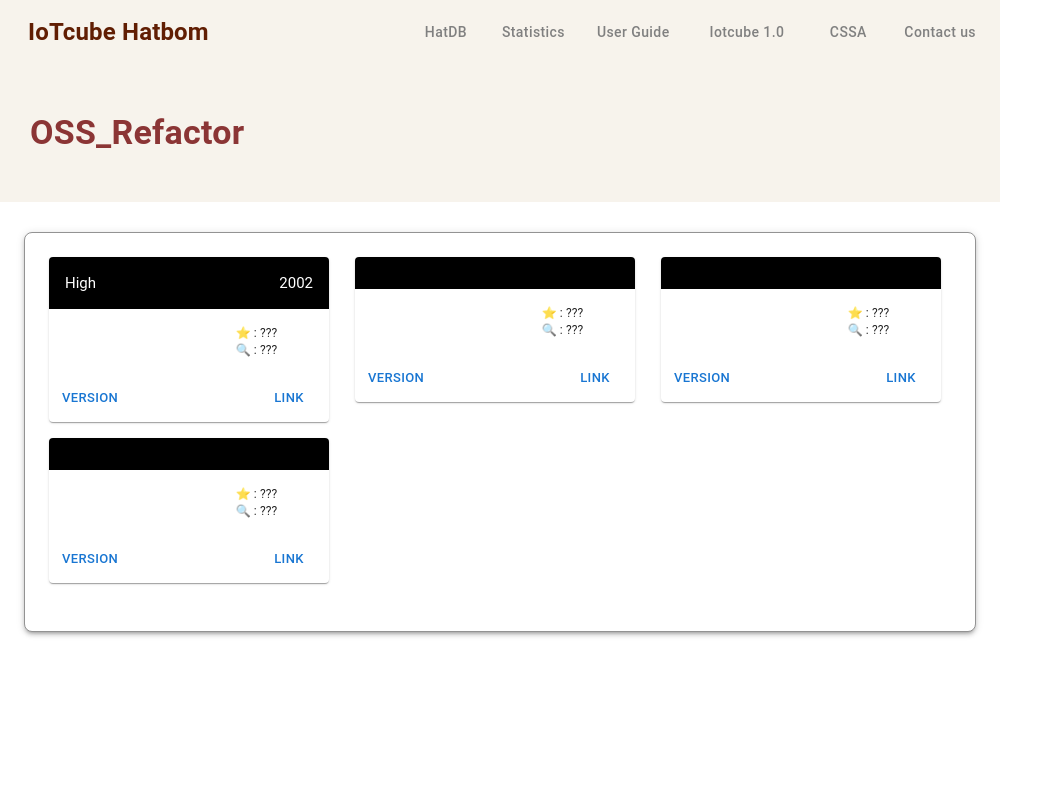
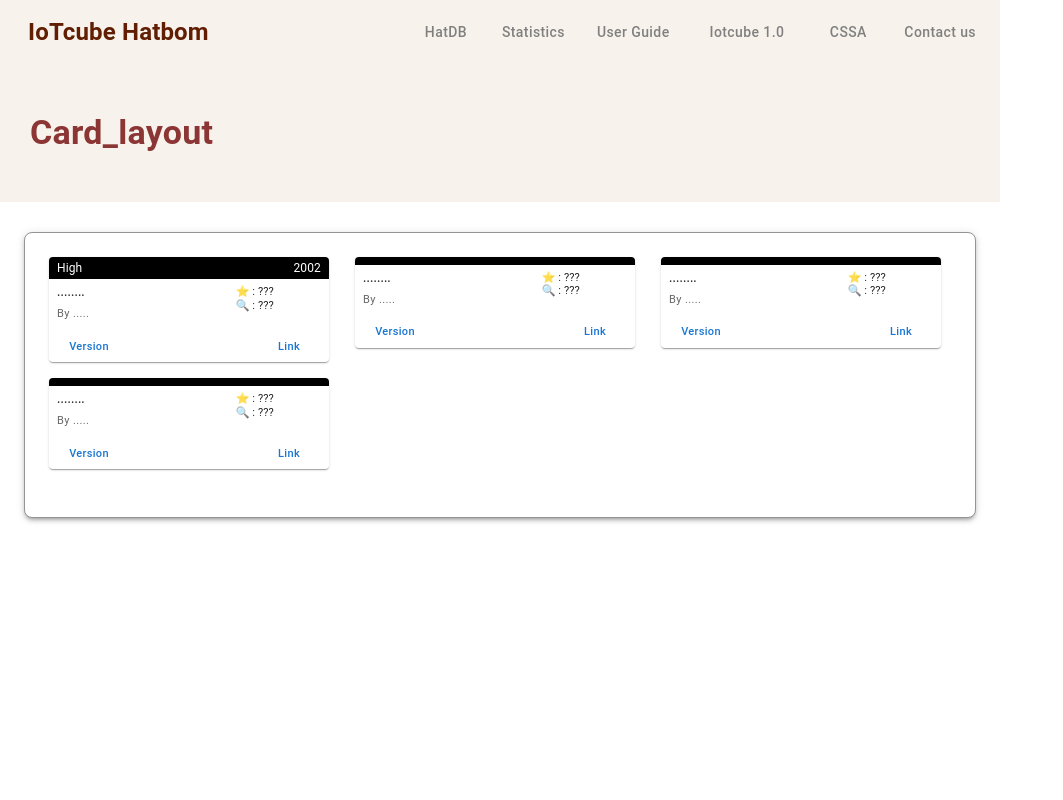
Before and after one commit to Korea-Univ-CSSA/26_intern, a React (Vite) app: page /card-layout in a window 1280 px wide. Shown: the top 800 px of the page, without its empty margins (0-1063 px from the left). Built offline with nearby package versions, Linux system fonts and the light colour scheme.

Commit message:
[update] OSS card

```diff
--- a/src/new_utils/Card/CardLayout.jsx
+++ b/src/new_utils/Card/CardLayout.jsx
@@ -1,4 +1,4 @@
-import IndividualCard from "./IndividualCard";
+import IndividualCard from "./OssCard";
 import {
   Container,
   Typography,
@@ -30,7 +30,7 @@ const CardLayout = () => {
             variant="h4"
             sx={{ color: "rgb(139, 53, 53)", fontWeight: "bold" }}
           >
-            OSS_Refactor
+            Card_layout
           </Typography>
         </Box>
       </Box>
@@ -55,7 +55,7 @@ const CardLayout = () => {
           <CardContent sx={{ p: 0 }}>
             <Grid container spacing={2}>
               <Grid  size={4}>
-                <IndividualCard title={title} date={year} link={"https://mui.com/material-ui/react-link/"}/>
+                <IndividualCard language={title} date={year} link={"https://mui.com/material-ui/react-link/"}/>
               </Grid>
               <Grid  size={4}>
                 <IndividualCard />
--- a/src/new_utils/Card/IndividualCard.jsx
+++ /dev/null
@@ -1,93 +0,0 @@
-import Card from "@mui/material/Card";
-import CardActions from "@mui/material/CardActions";
-import CardContent from "@mui/material/CardContent";
-import CardMedia from "@mui/material/CardMedia";
-import Button from "@mui/material/Button";
-import Typography from "@mui/material/Typography";
-import { Box, Grid, Link } from "@mui/material";
-
-export default function IndividualCard({
-  title,
-  date,
-  m_content1,
-  m_content2,
-  s_content1,
-  s_content2,
-  button,
-  link,
-}) {
-  const colorPicker = () => {};
-  return (
-    <Card sx={{ maxWidth: 280 }}>
-      {/* --------------------------------- Top Border----------------------------------------- */}
-      <CardContent
-        sx={{
-          display: "flex",
-          justifyContent: "space-between",
-          width: "100%",
-          backgroundColor: "black",
-        }}
-      >
-        <Typography variant="h5" sx={{ color: "white", fontSize: "15px" }}>
-          {title}
-        </Typography>
-
-        <Typography variant="h5" sx={{ color: "white", fontSize: "15px" }}>
-          {date}
-        </Typography>
-      </CardContent>
-
-      {/* --------------------------------- Middle content----------------------------------------- */}
-      <CardContent>
-        <Grid container spacing={1}>
-          {/* Column 1 */}
-          <Grid size={{ xs: 12, md: 8 }}>
-            <Typography gutterBottom variant="h7">
-              {m_content1}
-            </Typography>
-            <Typography variant="body2" sx={{ color: "text.secondary" }}>
-              {m_content2}
-            </Typography>
-          </Grid>
-
-          {/* Column 2 */}
-          <Grid size={{ xs: 12, md: 4 }}>
-            <Typography
-              variant="body2"
-              sx={{ fontSize: "12px", color: "text.primary" }}
-            >
-              {true ? (s_content1 ? `⭐ : ${s_content1}` : "⭐ : ???") : ""}
-            </Typography>
-            <Typography
-              variant="body2"
-              sx={{ fontSize: "12px", color: "text.primary" }}
-            >
-              {true ? (s_content2 ? `🔍 : ${s_content2}` : "🔍 : ???") : ""}
-            </Typography>
-          </Grid>
-        </Grid>
-      </CardContent>
-
-      {/* --------------------------------- Bottom Section----------------------------------------- */}
-      <CardActions
-        sx={{
-          display: "flex",
-          justifyContent: "space-between",
-          width: "100%",
-        }}
-      >
-        <Button size="small">{true ? "Version" : "Patch"}</Button>
-
-        <Button
-          size="small"
-          component="a"
-          href={link}
-          target="_blank"
-          rel="noopener noreferrer"
-        >
-          Link
-        </Button>
-      </CardActions>
-    </Card>
-  );
-}
--- /dev/null
+++ b/src/new_utils/Card/OssCard.jsx
@@ -0,0 +1,145 @@
+import Card from "@mui/material/Card";
+import CardActions from "@mui/material/CardActions";
+import CardContent from "@mui/material/CardContent";
+import Button from "@mui/material/Button";
+import Typography from "@mui/material/Typography";
+import { Grid } from "@mui/material";
+
+export default function IndividualCard({
+  language,
+  date,
+  oss_name,
+  author,
+  star,
+  detect,
+  clickFunction,
+  link,
+}) {
+  const colorPicker = () => {};
+  return (
+    <Card sx={{ maxWidth: 280 }}>
+      {/* --------------------------------- Top Border----------------------------------------- */}
+      <CardContent
+        sx={{
+          display: "flex",
+          justifyContent: "space-between",
+          alignItems: "center",
+          px: 1, // horizontal padding ↓
+          py: 0.5, // vertical padding ↓
+          backgroundColor: "black",
+        }}
+      >
+        <Typography
+          variant="body2" // ⬅️ smaller than h5
+          sx={{ color: "white", fontSize: "12px", lineHeight: 1.2 }}
+        >
+          {language}
+        </Typography>
+
+        <Typography
+          variant="body2"
+          sx={{ color: "white", fontSize: "12px", lineHeight: 1.2 }}
+        >
+          {date}
+        </Typography>
+      </CardContent>
+
+      {/* --------------------------------- Middle content ----------------------------------------- */}
+      <CardContent
+        sx={{
+          px: 1, // reduce horizontal padding
+          py: 0.75, // reduce vertical padding
+        }}
+      >
+        <Grid container spacing={0.5}>
+          {/* Column 1 */}
+          <Grid size={{ xs: 12, md: 8 }}>
+            <Typography
+              variant="body2"
+              sx={{
+                fontSize: "12px",
+                lineHeight: 1.25,
+                fontWeight: 500,
+              }}
+            >
+              {oss_name || "........"}
+            </Typography>
+
+            <Typography
+              variant="caption"
+              sx={{
+                color: "text.secondary",
+                fontSize: "11px",
+                lineHeight: 1.25,
+              }}
+            >
+              By {author || "....."}
+            </Typography>
+          </Grid>
+
+          {/* Column 2 */}
+          <Grid size={{ xs: 12, md: 4 }}>
+            <Typography
+              sx={{
+                fontSize: "11px",
+                lineHeight: 1.2,
+                color: "text.primary",
+              }}
+            >
+              {star ? `⭐ : ${star}` : "⭐ : ???"}
+            </Typography>
+
+            <Typography
+              sx={{
+                fontSize: "11px",
+                lineHeight: 1.2,
+                color: "text.primary",
+              }}
+            >
+              {detect ? `🔍 : ${detect}` : "🔍 : ???"}
+            </Typography>
+          </Grid>
+        </Grid>
+      </CardContent>
+
+      {/* --------------------------------- Bottom Section ----------------------------------------- */}
+      <CardActions
+        sx={{
+          px: 1,
+          py: 0.5,
+          display: "flex",
+          justifyContent: "space-between",
+        }}
+      >
+        <Button
+          size="small"
+          sx={{
+            fontSize: "11px",
+            minHeight: 24,
+            padding: "2px 6px",
+            textTransform: "none",
+          }}
+          onClick={() => clickFunction(oss_name, language)}
+        >
+          Version
+        </Button>
+
+        <Button
+          size="small"
+          component="a"
+          href={link}
+          target="_blank"
+          rel="noopener noreferrer"
+          sx={{
+            fontSize: "11px",
+            minHeight: 24,
+            padding: "2px 6px",
+            textTransform: "none",
+          }}
+        >
+          Link
+        </Button>
+      </CardActions>
+    </Card>
+  );
+}
```
